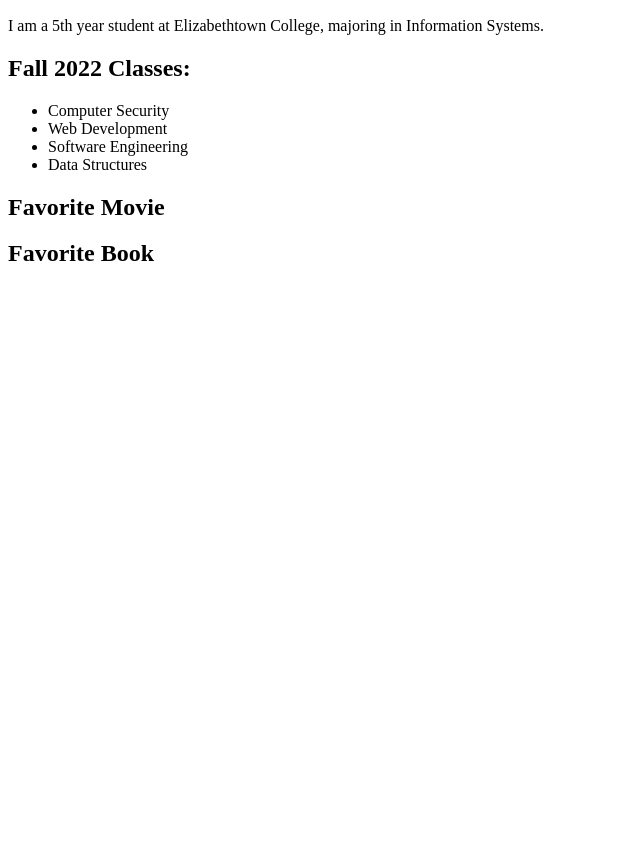
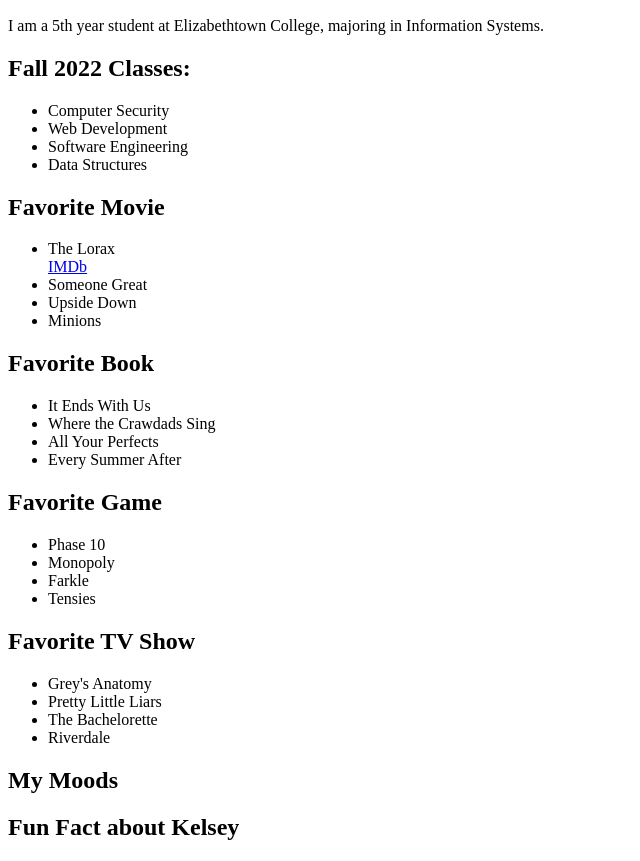
Before and after one commit to olivyahvanek/olivyahvanek.github.io, a plain HTML site: page index.html in a window 1280 px wide. Shown: the part 110-971 px from the top of the page, without its empty margins (0-640 px from the left). Before the commit the page ends 800 px from the top, so only its background shows below. Drawn offline with Linux system fonts and the light colour scheme.

Commit message:
added more info

```diff
--- a/index.html
+++ b/index.html
@@ -20,7 +20,43 @@
         </ul>
 
     <h2>Favorite Movie</h2>
+    <ul>
+        <li>The Lorax</li>
+        <a href="https://www.imdb.com/title/tt1482459/" target="_blank">IMDb</a>
+        <li>Someone Great</li>
+        <li>Upside Down</li>
+        <li>Minions</li>
+    </ul>
+
     <h2>Favorite Book</h2>
+    <ul>
+        <li>It Ends With Us</li>
+        <li>Where the Crawdads Sing</li>
+        <li>All Your Perfects</li>
+        <li>Every Summer After</li>
+    </ul>
+
+
+    <h2>Favorite Game</h2>
+    <ul>
+        <li>Phase 10</li>
+        <li>Monopoly</li>
+        <li>Farkle</li>
+        <li>Tensies</li>
+    </ul>
+
+    <h2>Favorite TV Show</h2>
+    <ul>
+        <li>Grey's Anatomy</li>
+        <li>Pretty Little Liars</li>
+        <li>The Bachelorette</li>
+        <li>Riverdale</li>
+    </ul>
+
+
+    <h2>My Moods</h2>
+
+    <h2>Fun Fact about Kelsey</h2>
 
 </body>
 </html>
```
